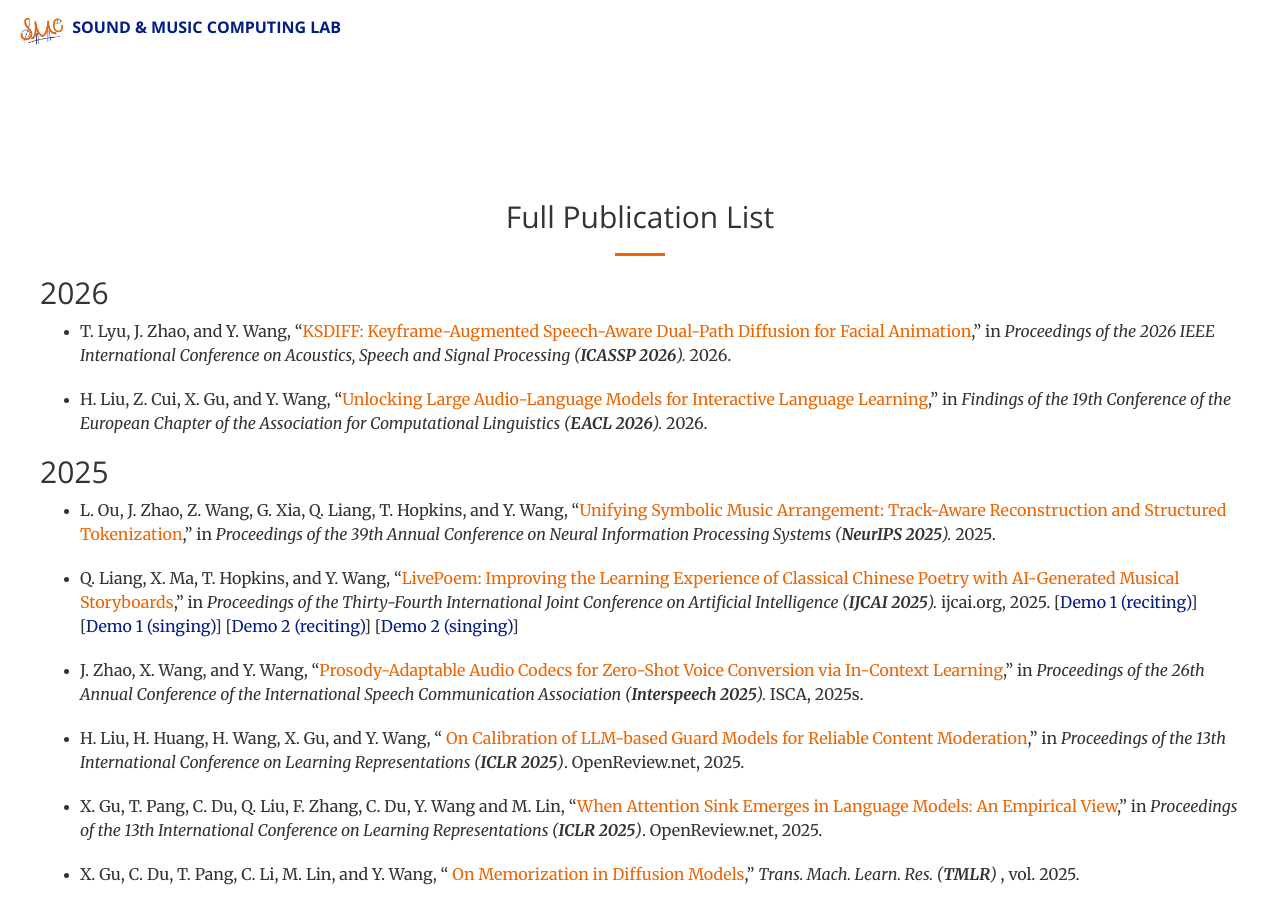
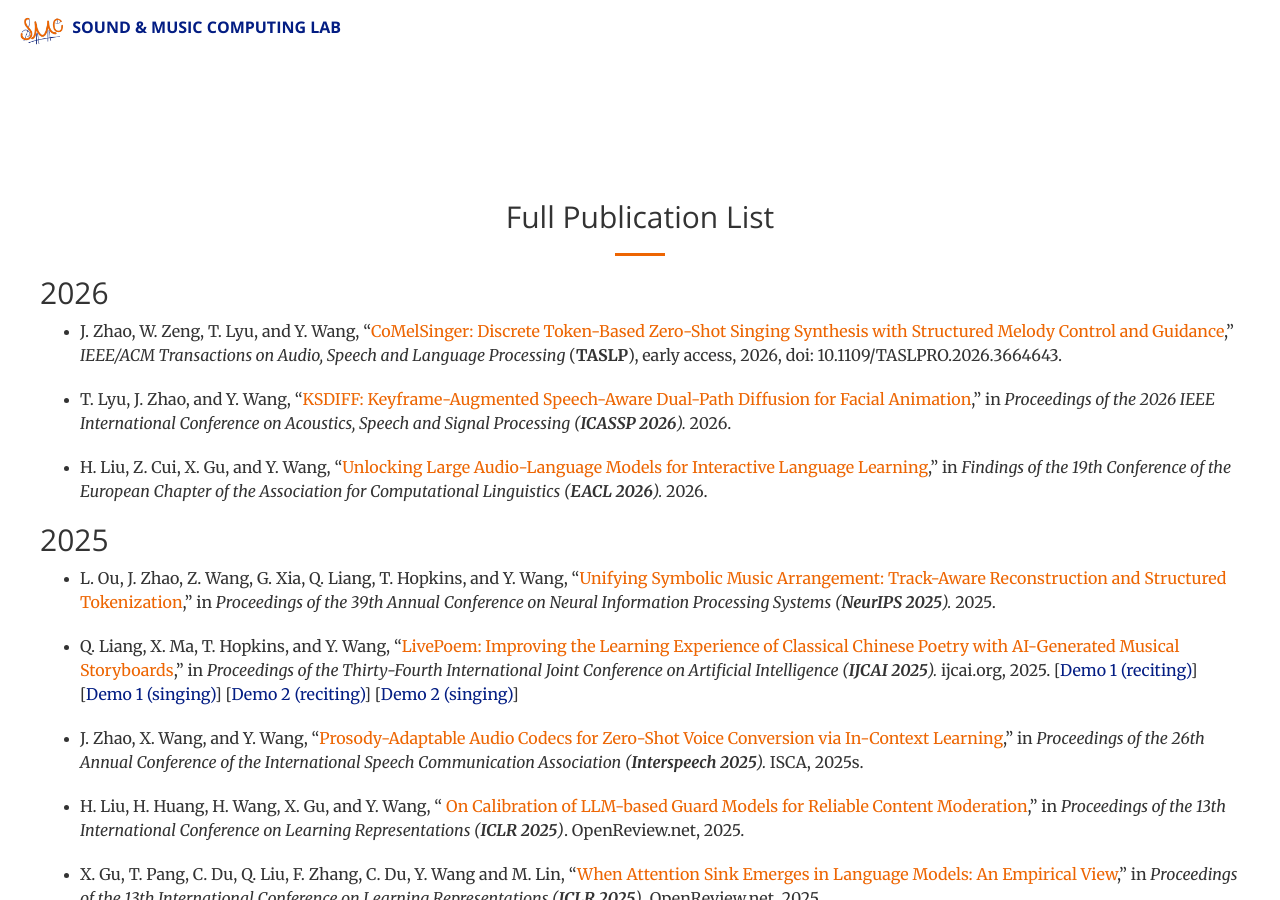
Before and after one commit to SMCNUS/SMCNUS.github.io, a Jekyll site: the page built from _posts/2022-07-28-publication.html, in a window 1280 px wide and 900 px high. Built offline with Jekyll 4.4.1, drawn with Linux system fonts in a browser that asks for light colours; nearby versions of some CDN libraries; library files that are not in the unit come from our copies.

Commit message:
update new publication

```diff
--- a/_includes/info.html
+++ b/_includes/info.html
@@ -65,6 +65,9 @@
         <div style="background-color:#f7d5bc42;">
             <ul style="width: auto; height: 215px; overflow: auto; line-height: 2;">
                 <p></p>
+                <li><div class="indent2"><b>[2026.02]</b> Our lab member Jingwei Zhao has successfully defended his PhD Thesis entitled <em>"Enhancing Music Creativity through Generative AI: Towards Stylistic, Structured, and Collaborative Music Arrangement"</em>. Congrats!</div></li>
+
+                <li><div class="indent2"><b>[2026.02]</b> New paper <em><a href="archive/pdf/2026/2026_CoMelSinger.pdf" target="_blank">CoMelSinger: Discrete Token-Based Zero-Shot Singing Synthesis with Structured Melody Control and Guidance</a></em> is accepted by TASLP 2026. Congrats to Junchuan, Zengwei, and Tianle!</div></li>
 
                 <li><div class="indent2"><b>[2026.02]</b> New paper <em>Bridging Piano Transcription and Rendering via Disentangled Score Content and Style</em> is accepted by ICLR 2026. Congrats to Zengwei, and Junchuan!</div></li>
 
--- a/_includes/publication.html
+++ b/_includes/publication.html
@@ -18,6 +18,8 @@
     </div>
     <div class="row">
         <ul>
+            <li><p class="text-align">J. Zhao, W. Zeng, T. Lyu, and Y. Wang, “<a href="archive/pdf/2026/2026_CoMelSinger.pdf" target="_blank">CoMelSinger: Discrete Token-Based Zero-Shot Singing Synthesis with Structured Melody Control and Guidance</a>,” <i>IEEE/ACM Transactions on Audio, Speech and Language Processing</i> (<b>TASLP</b>), early access, 2026, doi: 10.1109/TASLPRO.2026.3664643.</p></li>
+
             <li><p class="text-align">T. Lyu, J. Zhao, and Y. Wang, “<a href="archive/pdf/2026/2026_KSDIFF.pdf" target="_blank">KSDIFF: Keyframe-Augmented Speech-Aware Dual-Path Diffusion for Facial Animation</a>,” in <i>Proceedings of the 2026 IEEE International Conference on Acoustics, Speech and Signal Processing (<b>ICASSP 2026</b>).</i> 2026.</p></li>
 
             <li><p class="text-align">H. Liu, Z. Cui, X. Gu, and Y. Wang, “<a href="archive/pdf/2026/2026_ALMforLanguageLearning.pdf" target="_blank">Unlocking Large Audio-Language Models for Interactive Language Learning</a>,” in <i>Findings of the 19th Conference of the European Chapter of the Association for Computational Linguistics (<b>EACL 2026</b>).</i> 2026.</p></li>
--- a/_posts/2022-07-28-publication.html
+++ b/_posts/2022-07-28-publication.html
@@ -30,6 +30,8 @@ permalink: /full_publication_list
         </div>
         <div class="row">
             <ul>
+                <li><p class="text-align">J. Zhao, W. Zeng, T. Lyu, and Y. Wang, “<a href="archive/pdf/2026/2026_CoMelSinger.pdf" target="_blank">CoMelSinger: Discrete Token-Based Zero-Shot Singing Synthesis with Structured Melody Control and Guidance</a>,” <i>IEEE/ACM Transactions on Audio, Speech and Language Processing</i> (<b>TASLP</b>), early access, 2026, doi: 10.1109/TASLPRO.2026.3664643.</p></li>
+
                 <li><p class="text-align">T. Lyu, J. Zhao, and Y. Wang, “<a href="archive/pdf/2026/2026_KSDIFF.pdf" target="_blank">KSDIFF: Keyframe-Augmented Speech-Aware Dual-Path Diffusion for Facial Animation</a>,” in <i>Proceedings of the 2026 IEEE International Conference on Acoustics, Speech and Signal Processing (<b>ICASSP 2026</b>).</i> 2026.</p></li>
 
                 <li><p class="text-align">H. Liu, Z. Cui, X. Gu, and Y. Wang, “<a href="archive/pdf/2026/2026_ALMforLanguageLearning.pdf" target="_blank">Unlocking Large Audio-Language Models for Interactive Language Learning</a>,” in <i>Findings of the 19th Conference of the European Chapter of the Association for Computational Linguistics (<b>EACL 2026</b>).</i> 2026.</p></li>
```
Also changed, not shown: 1 other file.
